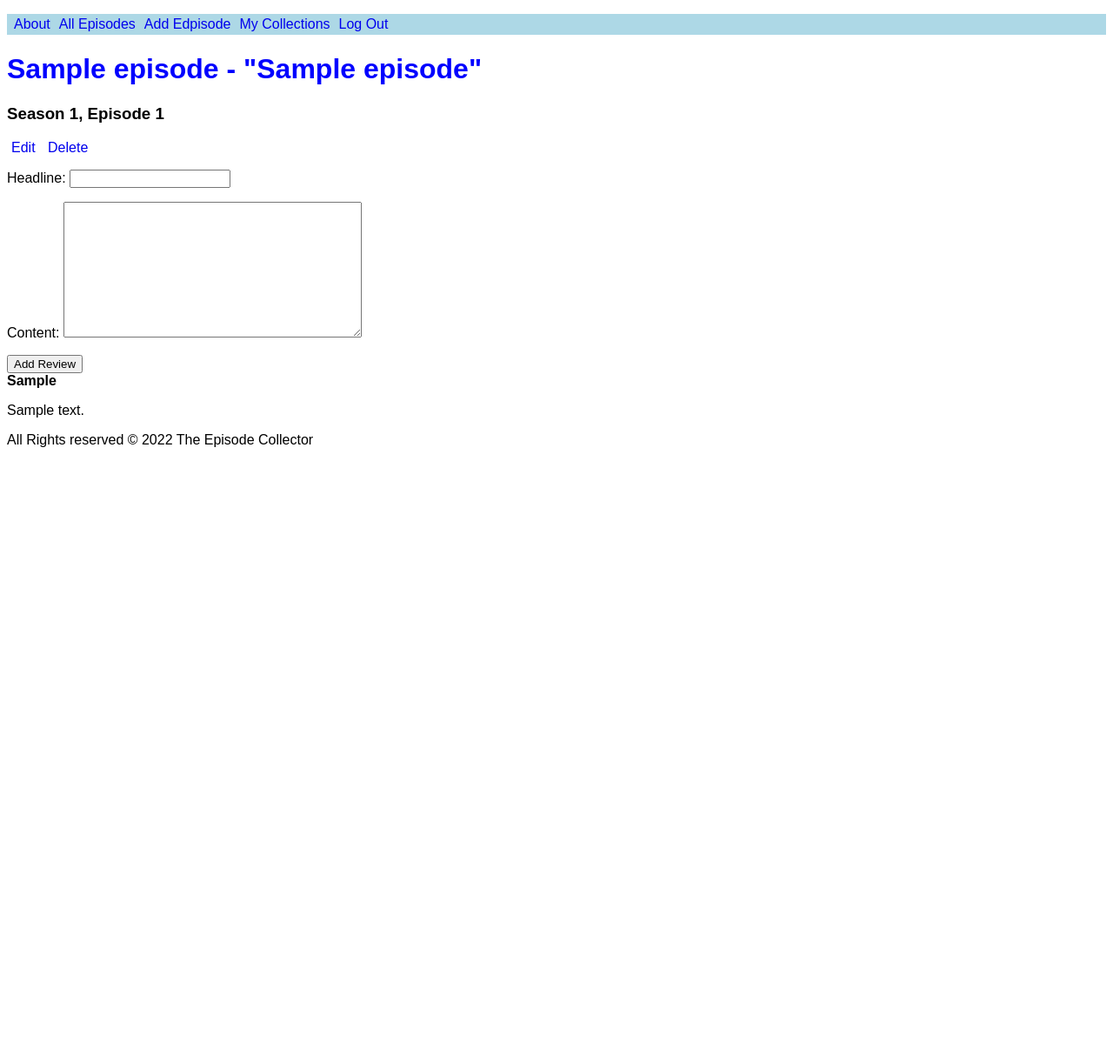
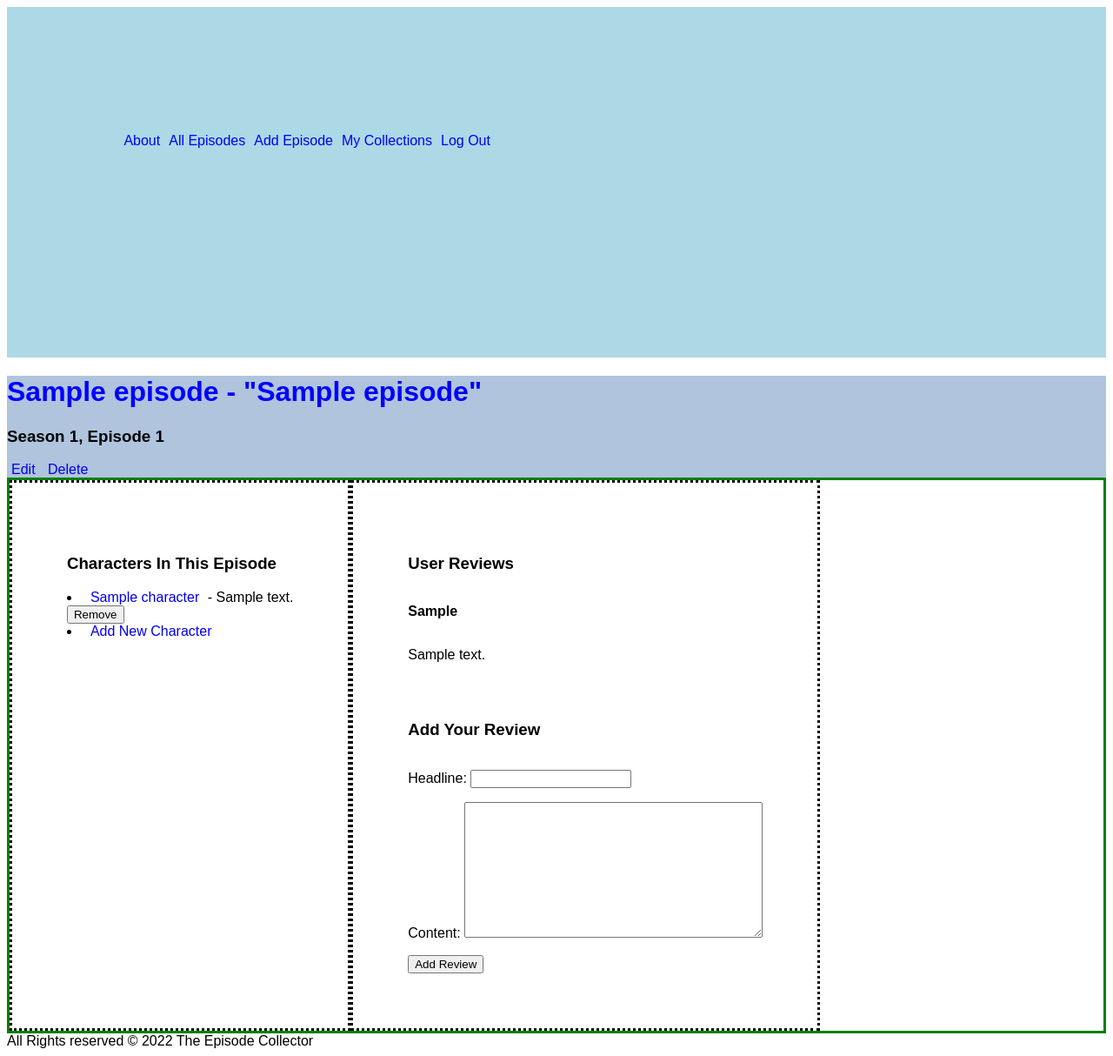
Before and after one commit to lcmaximum/ecl, a Django app: page /episodes/1 in a window 1280 px wide. Shown: the whole page at 87% size. Before the commit the page ends 514 px from the top, so only its background shows below. Run offline with Django 3.2, Linux system fonts and the light colour scheme; a user stored in the database is signed in; tables that the repository leaves empty hold one stand-in row (values such as "Sample post").

Commit message:
fixes M:M functionality

```diff
--- a/main_app/admin.py
+++ b/main_app/admin.py
@@ -1,7 +1,8 @@
 from django.contrib import admin
-from .models import Episode, Review
+from .models import Episode, Review, Character
 
 # Register your models here.
 
 admin.site.register(Episode)
 admin.site.register(Review)
+admin.site.register(Character)
--- a/main_app/models.py
+++ b/main_app/models.py
@@ -3,6 +3,18 @@ from django.urls import reverse
 from django.contrib.auth.models import User
 
 # Create your models here.
+
+class Character(models.Model):
+  name = models.CharField(max_length=50)
+  played_by = models.CharField(max_length=50)
+  description = models.CharField(max_length=75)
+
+  def __str__(self):
+    return self.name
+
+  def get_absolute_url(self):
+    return reverse('char_detail', kwargs={'pk': self.id})
+
 
 class Episode(models.Model):
     series_title = models.CharField(max_length=100)
@@ -10,6 +22,8 @@ class Episode(models.Model):
     ep_season = models.IntegerField()
     ep_number = models.IntegerField()
     user_headline = models.CharField(max_length=100)
+
+    characters = models.ManyToManyField(Character)
 
     def __str__(self):
         return f'{self.ep_title} ({self.series_title})'
--- a/main_app/static/css/style.css
+++ b/main_app/static/css/style.css
@@ -12,6 +12,8 @@ h1 {
 
 nav {
     background:lightblue;
+    padding: 10%;
+    height: 150px;
 }
 
 ul {
@@ -30,6 +32,26 @@ nav a:hover {
     font-weight: 600;
     color:antiquewhite;
 }
+
+#detail-details {
+    width: 100%;
+    background:lightsteelblue;
+}
+
+#detail-main {
+    display: flex;
+    flex-direction: row;
+    border: solid green;
+}
+
+#detail-characters, #detail-reviews {
+    display: flex;
+    flex-direction: column;
+    border: dotted;
+    padding: 5%;
+}
+
+
 
 .card-content {
     border: solid;
--- a/main_app/templates/base.html
+++ b/main_app/templates/base.html
@@ -18,7 +18,7 @@
         <li><a href="{% url 'episodes_index' %}">All Episodes</a></li>
         {% if user.is_authenticated %}
         <!-- My Episodes-->
-        <li><a href="{% url 'episode_create' %}">Add Edpisode</a> </li>
+        <li><a href="{% url 'episode_create' %}">Add Episode</a> </li>
         <li><a href="{% url 'profile'%}">My Collections</a> </li>
         <li><a href="{% url 'logout' %}">Log Out</a></li>
         {% else %}
--- a/main_app/templates/episodes/detail.html
+++ b/main_app/templates/episodes/detail.html
@@ -1,21 +1,62 @@
 {% extends 'base.html' %}
 {% block content %}
-<h1>{{ episode.series_title}} - "{{episode.ep_title}}"</h1>
+<div id='detail-details'><h1>{{ episode.series_title}} - "{{episode.ep_title}}"</h1>
 <h3>Season {{ episode.ep_season}}, Episode {{ episode.ep_number }}</h3>
+<p></p>
 
-<div class="card-action">
+
     <a href="{% url 'episode_update' episode.id %}">Edit</a>
     <a href="{% url 'episode_delete' episode.id %}">Delete</a>
+
+  </div>
+<div id="detail-main">
+  <div id="detail-characters">
+  <h3>Characters In This Episode</h3>
+{% if episode.characters.count %}
+  {% for character in episode.characters.all %}
+<li><a href='/characters/{{character.id}}'>{{character.name}}</a> -  {{character.description}}</li>
+
+        <form action="{% url 'unassoc_char' episode.id character.id %}" method="POST">
+          {% csrf_token %}
+          <button type="submit" class="btn">Remove</button>
+        </form>
+
+  {% endfor %}
+{% else %}
+  <h5>Characters welcome - none added! </h5>
+
+
+{% endif %}
+<!-- Available toys will come after this line -->
+
+{% if characters.count %}
+<h4>Add from Character List</h4>
+  {% for character in characters.all %}
+<li><a href='/characters/{{character.id}}'>{{character.name}}</a>
+        <form action="{% url 'assoc_char' episode.id character.id %}" method="POST">
+          {% csrf_token %}
+          <button type="submit" class="btn">Add</button></li>
+        </form>
+
+  {% endfor %}
+{% endif %}
+<li><a href="{% url 'char_create' %}">Add New Character</a></li>
 </div>
-
-<form action="{% url 'add_review' episode.id %}" method="POST">
+<div id="detail-reviews">
+  <h3>User Reviews</h3>
+  <p>{% for review in episode.review_set.all %}
+    <b>{{review.headline}}</b>
+    <p>{{review.content}}</p>
+    {% endfor %}</p>
+    <h3>Add Your Review</h3>
+<form action="{% url 'add_review' episode.id %}" method="POST" id="add-your-review">
     {% csrf_token %}
     {{ review_form.as_p }}
     <input type="submit" class="btn" value="Add Review">
   </form>
 
-{% for review in episode.review_set.all %}
-<b>{{review.headline}}</b>
-<p>{{review.content}}</p>
-{% endfor %}
+
+</div>
+
+</div>
 {% endblock %}
--- a/main_app/urls.py
+++ b/main_app/urls.py
@@ -10,5 +10,13 @@ urlpatterns = [
     path('episodes/<int:pk>/update/', views.EpisodeUpdate.as_view(), name='episode_update'),
     path('episodes/<int:pk>/delete', views.EpisodeDelete.as_view(), name='episode_delete'),
     path('episodes/<int:episode_id>/add_review/', views.add_review, name='add_review'),
-    path('profile/', views.user_profile, name='profile')
+    path('profile/', views.user_profile, name='profile'),
+    path('episodes/<int:episode_id>/assoc_char/<int:char_id>/', views.assoc_char, name='assoc_char'),
+    path('episodes/<int:episode_id>/unassoc_char/<int:char_id>/', views.unassoc_char, name='unassoc_char'),
+
+    path('characters/', views.CharList.as_view(), name='char_index'),
+    path('characters/<int:pk>/', views.CharDetail.as_view(), name='char_detail'),
+    path('characters/create/', views.CharCreate.as_view(), name='char_create'),
+    path('characters/<int:pk>/update/', views.CharUpdate.as_view(), name='char_update'),
+    path('characters/<int:pk>/delete/', views.CharDelete.as_view(), name='char_delete'),
 ]
--- a/main_app/views.py
+++ b/main_app/views.py
@@ -1,8 +1,8 @@
 from django.shortcuts import render, redirect
 from django.http import HttpResponse
-from django.views.generic import ListView
+from django.views.generic import ListView, DetailView
 from django.views.generic.edit import CreateView, UpdateView, DeleteView
-from .models import Episode
+from .models import Episode, Character
 from .forms import ReviewForm
 
 
@@ -22,7 +22,9 @@ def episodes_index(request):
 def episode_detail(request, episode_id):
     episode= Episode.objects.get(id=episode_id)
     review_form = ReviewForm()
-    return render(request, 'episodes/detail.html',{'episode': episode, 'review_form': review_form})
+    char_ids = episode.characters.all().values_list('id')
+    characters = Character.objects.exclude(id__in=char_ids)
+    return render(request, 'episodes/detail.html',{'episode': episode, 'review_form': review_form, 'characters': characters})
 
 def add_review(request, episode_id):
     form = ReviewForm(request.POST)
@@ -47,3 +49,31 @@ class EpisodeUpdate(UpdateView):
 class EpisodeDelete(DeleteView):
     model=Episode
     success_url='/episodes/'
+
+class CharList(ListView):
+  model = Character
+
+class CharDetail(DetailView):
+  model = Character
+
+class CharCreate(CreateView):
+  model = Character
+  fields = '__all__'
+
+class CharUpdate(UpdateView):
+  model = Character
+  fields = ['played_by', 'description']
+
+class CharDelete(DeleteView):
+  model = Character
+  success_url = '/characters/'
+
+def assoc_char(request, episode_id, char_id):
+  episode = Episode.objects.get(id=episode_id)
+  episode.characters.add(char_id)
+  return redirect('detail', episode_id=episode_id)
+
+def unassoc_char(request, episode_id, char_id):
+  episode = Episode.objects.get(id=episode_id)
+  episode.characters.remove(char_id)
+  return redirect('detail', episode_id=episode_id)
```
Also changed, not shown: main_app/templates/main_app/char_confirm_delete.html (added, +13 -0 lines), main_app/templates/main_app/char_list.html (added, +16 -0 lines), main_app/templates/main_app/character_detail.html (added, +21 -0 lines), main_app/templates/main_app/character_form.html (added, +19 -0 lines), main_app/migrations/0004_auto_20220721_1534.py (added), 1 other file.
